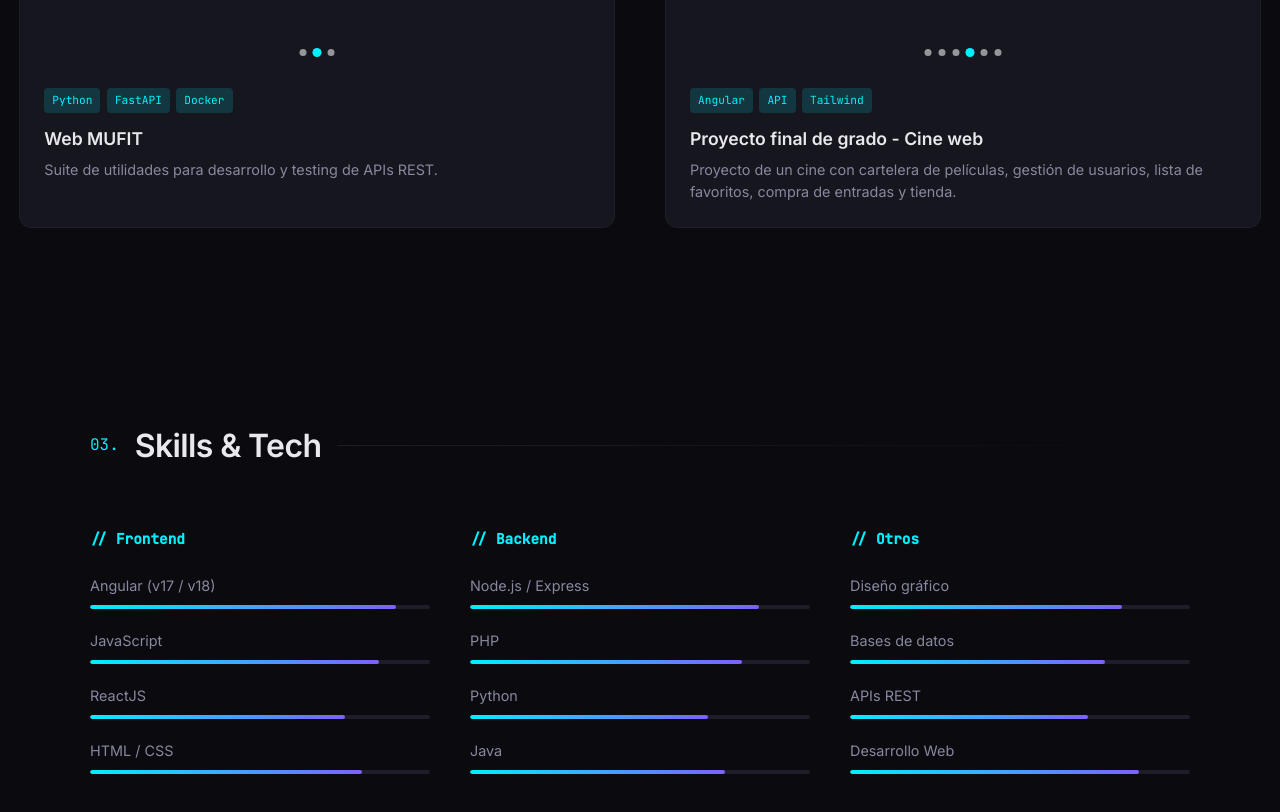
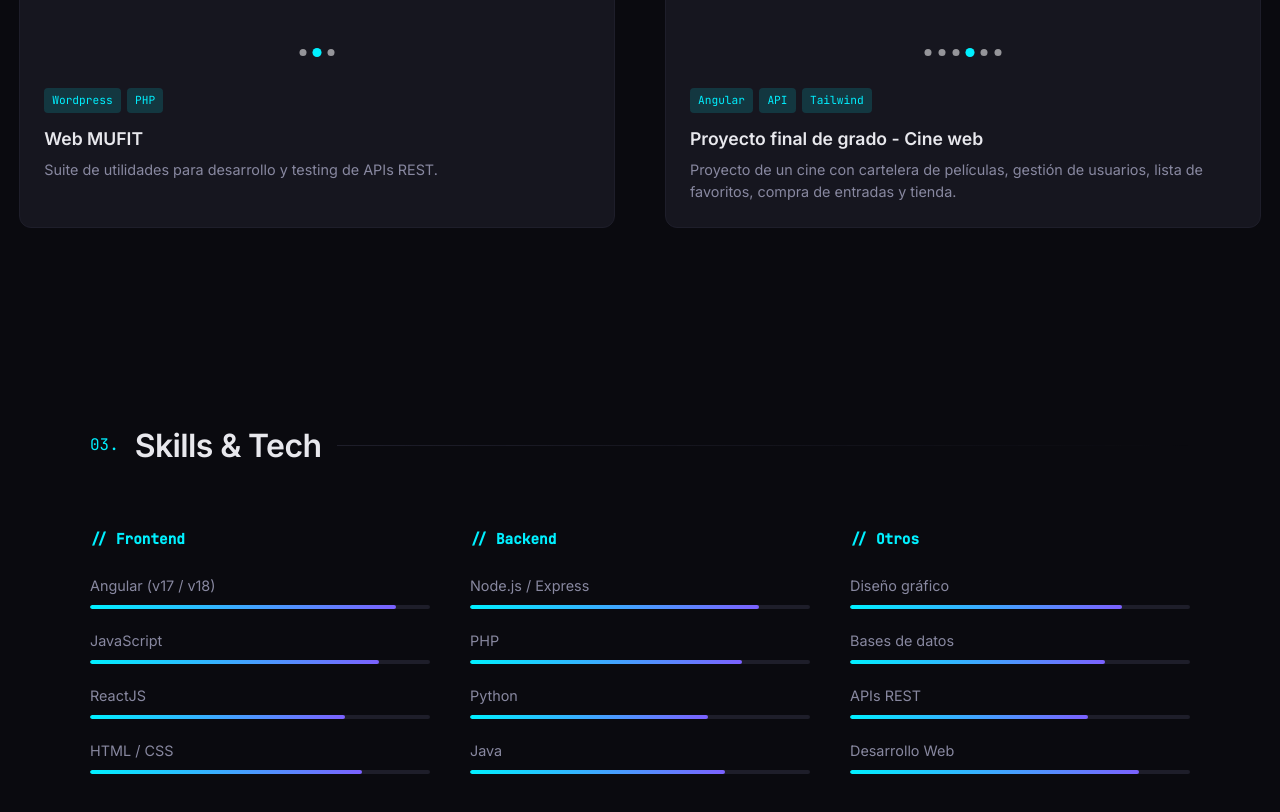
Before and after one commit to rodriocana/Portfolio-Rodri-Ocana, a plain HTML site: page portfolio/index.html in a window 1280 px wide. Shown: the part 2499-3311 px from the top of the page. Drawn offline with Linux system fonts and the light colour scheme.

Commit message:
quinta actualizacion

```diff
--- a/portfolio/index.html
+++ b/portfolio/index.html
@@ -225,7 +225,7 @@
           </div>
           <div class="project-info">
             <div class="project-tags">
-              <span>Python</span><span>FastAPI</span><span>Docker</span>
+              <span>Wordpress</span><span>PHP</span>
             </div>
             <h3 class="project-title">Web MUFIT</h3>
             <p class="project-desc">Suite de utilidades para desarrollo y testing de APIs REST.</p>
```
